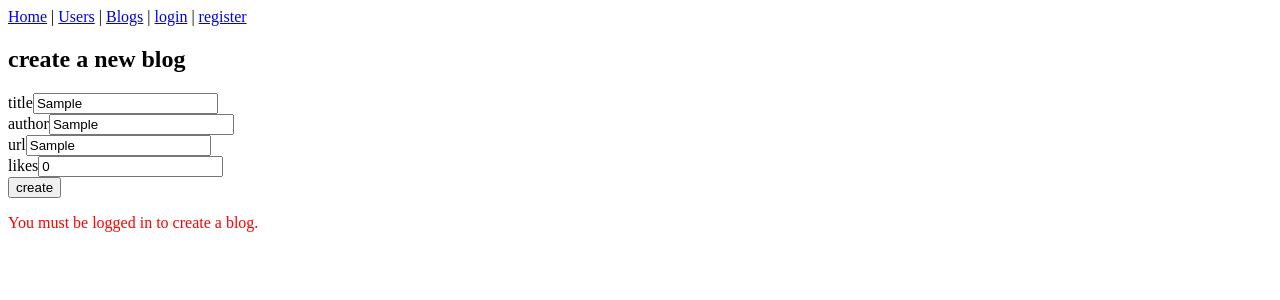
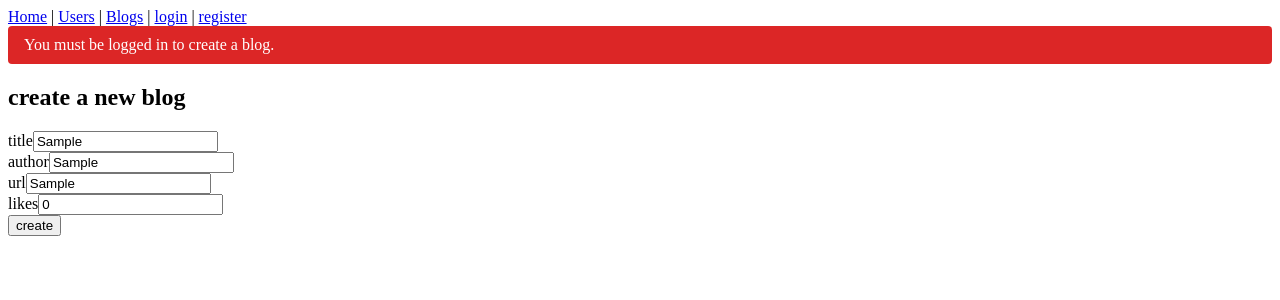
Before and after one commit to nimmadev/full-stack-open-nextjs, a Next.js app: page /blogs/new in a window 1280 px wide. Both pictures are taken after typing "Sample", "Sample", "Sample" into the empty fields and a click on the button "create". Shown: the top 300 px of the page. Built offline with nearby package versions, Linux system fonts and the light colour scheme; no server answers.

Commit message:
added Notification Component

```diff
--- a/app/actions/blogs.ts
+++ b/app/actions/blogs.ts
@@ -13,6 +13,7 @@ type BlogFormState = {
     url: string;
     likes: number;
   };
+  success: boolean;
 };
 
 export const createBlog = async (
@@ -39,6 +40,7 @@ export const createBlog = async (
     return {
       error: "You must be logged in to create a blog.",
       values,
+      success: false,
     };
   }
 
@@ -52,6 +54,7 @@ export const createBlog = async (
     return {
       error: "Title, author and URL must be at least 5 characters.",
       values,
+      success: false,
     };
   }
 
@@ -63,7 +66,8 @@ export const createBlog = async (
   });
 
   revalidatePath("/blogs");
-  redirect("/blogs");
+  // redirect("/blogs");
+  return { error: "", values, success: true };
 };
 export const increaseBlogLike = async (formData: FormData) => {
   const id = formData.get("id") as string;
--- a/app/blogs/new/page.tsx
+++ b/app/blogs/new/page.tsx
@@ -1,12 +1,27 @@
 "use client";
 import { createBlog } from "@/app/actions/blogs";
-import { useActionState } from "react";
+import { useNotification } from "@/app/components/NotificationProvider";
+import { useRouter } from "next/navigation";
+import { useActionState, useEffect } from "react";
 
 const AddBlog = () => {
   const [state, formAction] = useActionState(createBlog, {
     error: "",
     values: { title: "", author: "", url: "", likes: 0 },
+    success: false,
   });
+  const { showNotification } = useNotification();
+  const router = useRouter();
+  useEffect(() => {
+    if (state.success === false && state.error) {
+      showNotification(state.error, "error");
+    }
+    if (state.success) {
+      showNotification("blog created", "success");
+      router.push("/blogs");
+    }
+  }, [state, showNotification, router]);
+
   return (
     <div>
       <h2>create a new blog</h2>
@@ -56,7 +71,6 @@ const AddBlog = () => {
           </label>
         </div>
         <button type="submit">create</button>
-        {state.error && <p style={{ color: "red" }}>{state.error}</p>}
       </form>
     </div>
   );
--- /dev/null
+++ b/app/components/Notification.tsx
@@ -0,0 +1,18 @@
+"use client";
+
+import { useNotification } from "./NotificationProvider";
+
+const Notification = () => {
+  const { msg, type } = useNotification();
+  if (!msg) return null;
+  const style: React.CSSProperties = {
+    padding: "10px 16px",
+    marginBottom: "10px",
+    borderRadius: "4px",
+    color: "white",
+    backgroundColor: type === "success" ? "#16a34a" : "#dc2626",
+  };
+  return <div style={style}>{msg} </div>;
+};
+
+export default Notification;
--- /dev/null
+++ b/app/components/NotificationProvider.tsx
@@ -0,0 +1,40 @@
+"use client";
+import { createContext, useContext, useState } from "react";
+
+type NotificationErrorType = "success" | "error";
+
+type NotificationContext = {
+  msg: string;
+  type: NotificationErrorType;
+  showNotification: (message: string, type: NotificationErrorType) => void;
+};
+
+const notifictaionContext = createContext<NotificationContext>({
+  msg: "",
+  type: "success",
+  showNotification: () => {},
+});
+
+export const NotificationProvider = ({
+  children,
+}: {
+  children: React.ReactNode;
+}) => {
+  const [msg, setMsg] = useState("");
+  const [type, setType] = useState<NotificationErrorType>("success");
+  const showNotification = (
+    msg: string,
+    type: NotificationErrorType = "success",
+  ) => {
+    setMsg(msg);
+    setType(type);
+    setTimeout(() => setMsg(""), 5000);
+  };
+  return (
+    <notifictaionContext.Provider value={{ msg, type, showNotification }}>
+      {children}
+    </notifictaionContext.Provider>
+  );
+};
+
+export const useNotification = () => useContext(notifictaionContext);
--- a/app/layout.tsx
+++ b/app/layout.tsx
@@ -1,16 +1,20 @@
-import Link from "next/link";
 import { AuthSessionProvider } from "./components/SessionProvider";
 import { NavBar } from "./components/NavBar";
+import { NotificationProvider } from "./components/NotificationProvider";
+import Notification from "./components/Notification";
 
 export default function RootLayout({ children }: LayoutProps<"/">) {
   return (
     <html lang="en">
       <body className="min-h-full flex flex-col">
         <AuthSessionProvider>
-          <header>
-            <NavBar />
-          </header>
-          {children}
+          <NotificationProvider>
+            <header>
+              <NavBar />
+            </header>
+            <Notification />
+            {children}
+          </NotificationProvider>
         </AuthSessionProvider>
       </body>
     </html>
```
